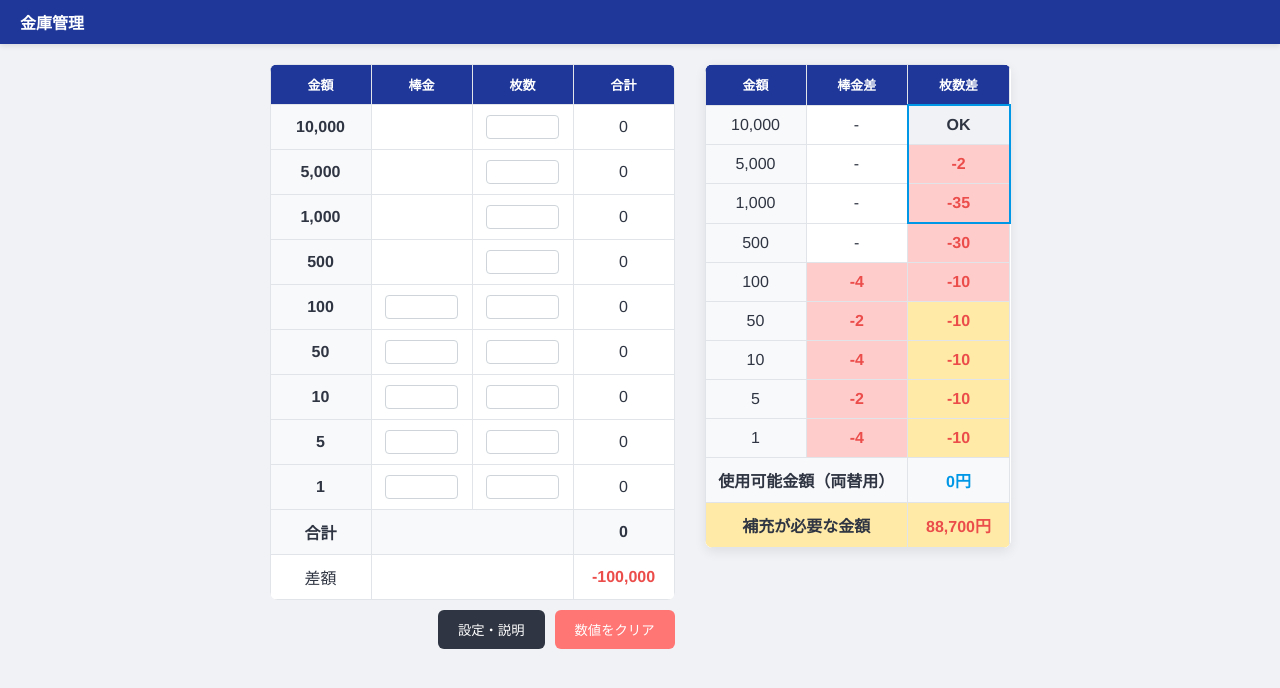
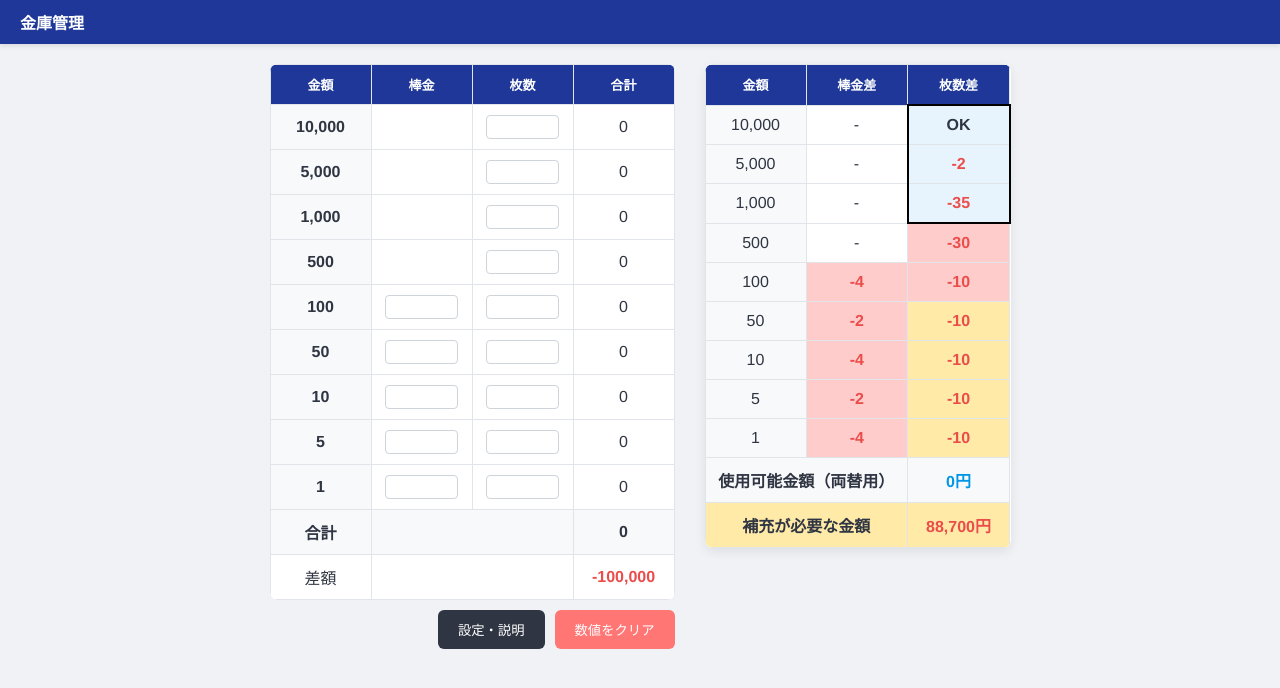
Before and after one commit to studentuser-cpu/kinko-app-final, a website: page public/index.html in a window 1280 px wide. Drawn offline with Linux system fonts and the light colour scheme.

Commit message:
Update index.html

```diff
--- a/public/index.html
+++ b/public/index.html
@@ -92,11 +92,16 @@ input[type="number"] { width: 65px; }
 .settings-table-wrapper h4 { margin-top: 0; color: #1e3799; display: flex; align-items: center; gap: 8px; }
 
 /* ⬇︎ 両替表の両替使用オン時のエッジを囲むCSS ⬇︎ */
-/* 外周の太い青枠の定義 (border-collapse: collapseに対応) */
-td.avail-top-edge { border-top: 2px solid #0097e6 !important; }
-td.avail-bottom-edge { border-bottom: 2px solid #0097e6 !important; }
-td.avail-left-edge { border-left: 2px solid #0097e6 !important; }
-td.avail-right-edge { border-right: 2px solid #0097e6 !important; }
+/* 両替使用オン時の共通背景色 */
+td[class*="avail-"] {
+  background-color: #e8f4fd !important; /* 薄青背景 */
+}
+
+/* 外周の太い枠の定義 (青から黒に変更) */
+td.avail-top-edge { border-top: 2px solid black !important; }
+td.avail-bottom-edge { border-bottom: 2px solid black !important; }
+td.avail-left-edge { border-left: 2px solid black !important; }
+td.avail-right-edge { border-right: 2px solid black !important; }
 </style>
 </head>
 
```
